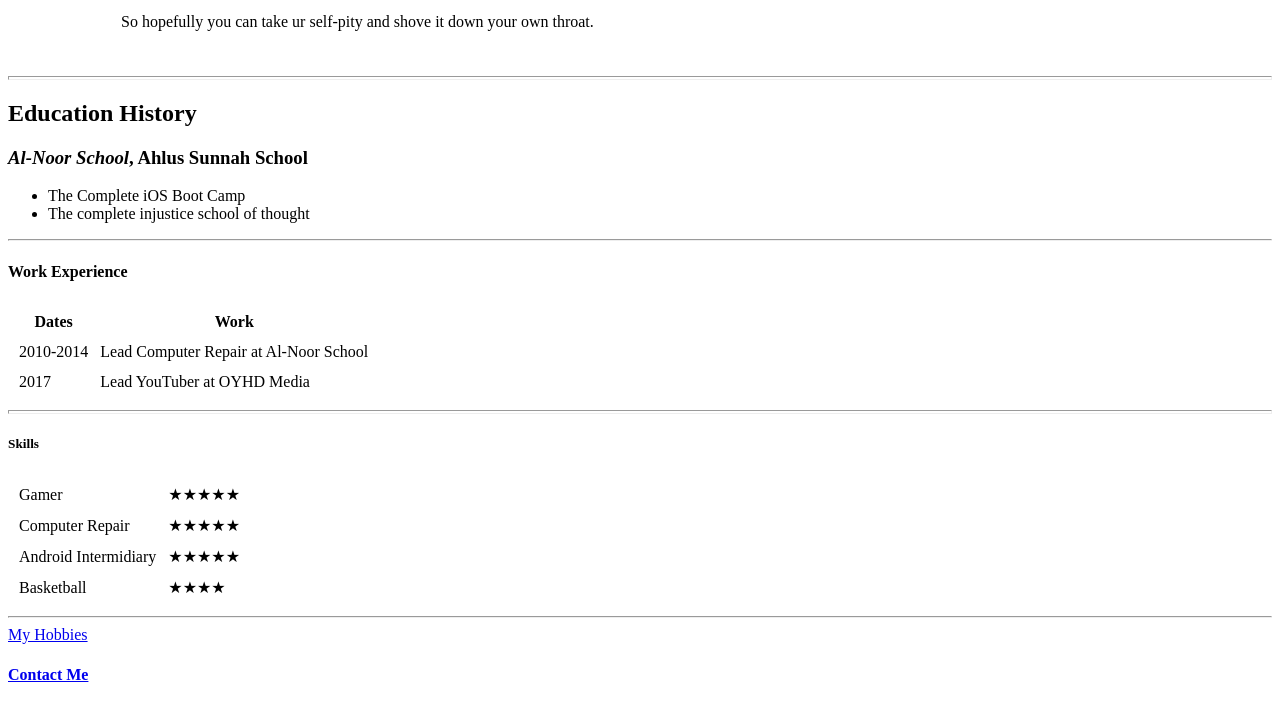
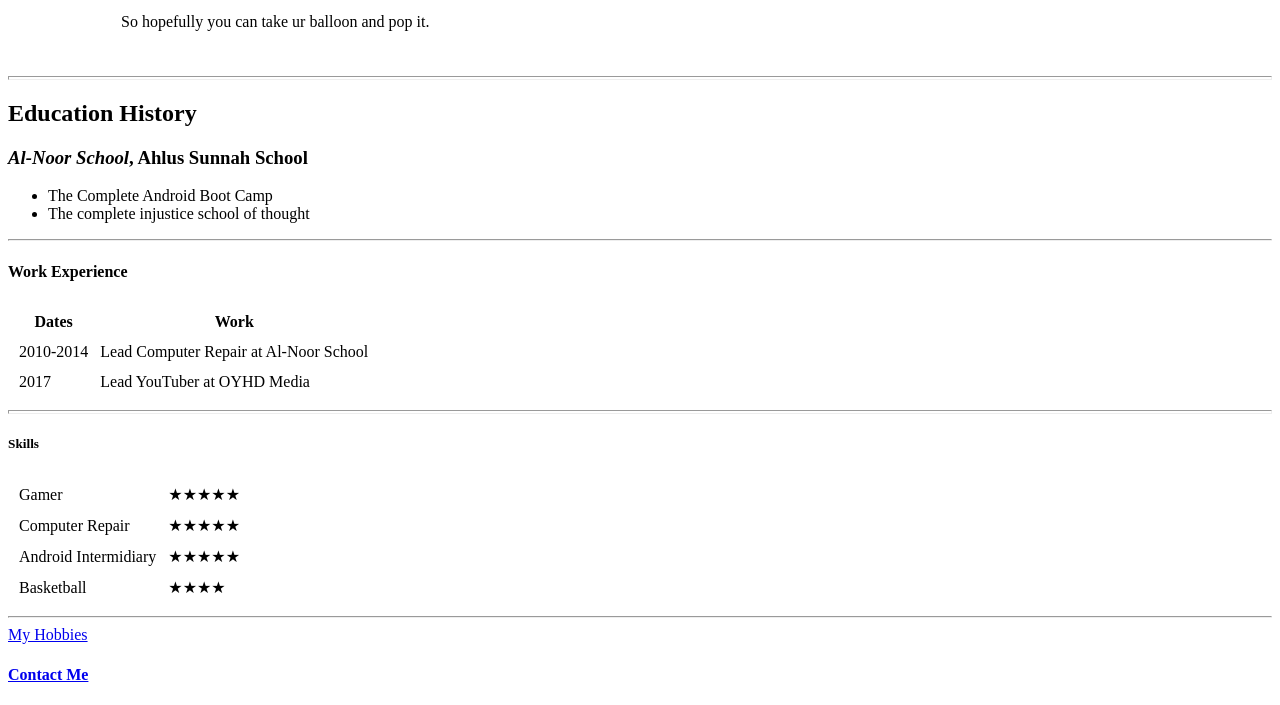
Before and after one commit to hoydyt/cv, a plain HTML site: page index.html in a window 1280 px wide. Shown: the part 164-869 px from the top of the page. Drawn offline with Linux system fonts and the light colour scheme.

Commit message:
Add files via upload

```diff
--- a/index.html
+++ b/index.html
@@ -14,7 +14,7 @@
         <h1>Okasha Yousuf</h1>
         <p><em>Aspiring <strong><a href="https://www.youtube.com/channel/UC6B5pMTP1mtJ0EXtgoqRawg">YouTuber</a></strong></em></p>
         <p>Hello there, you probably dont know much about me. </p>
-        <p>So hopefully you can take ur self-pity and shove it down your own throat.</p>
+        <p>So hopefully you can take ur balloon and pop it.</p>
       </td>
     </tr>
   </table>
@@ -22,7 +22,7 @@
   <h2>Education History</h2>
   <h3><em>Al-Noor School</em>, Ahlus Sunnah School</h3>
   <ul>
-    <li>The Complete iOS Boot Camp</li>
+    <li>The Complete Android Boot Camp</li>
     <li>The complete injustice school of thought</li>
   </ul>
   <hr>
```
